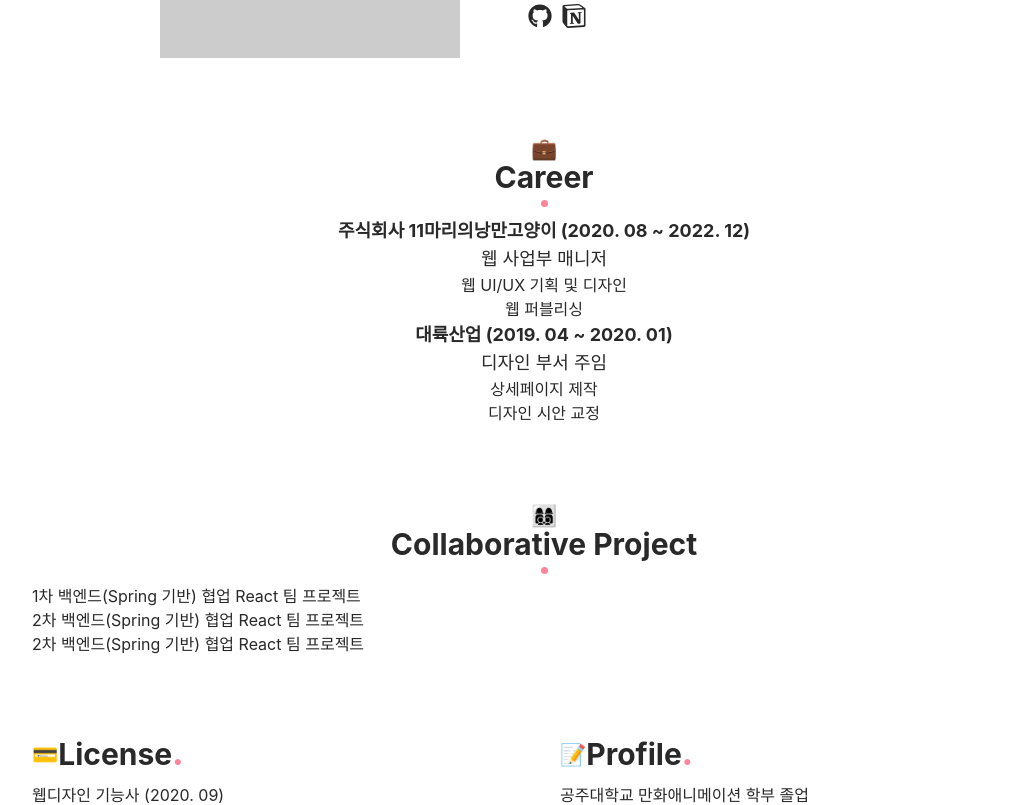
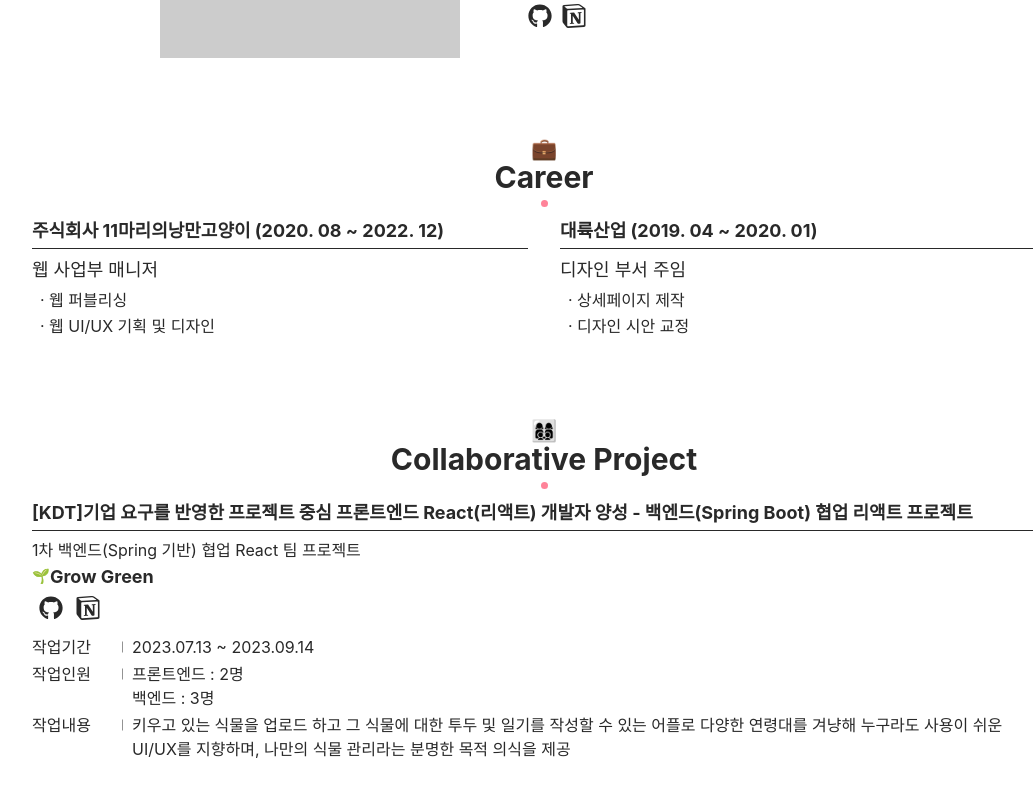
Before and after one commit to kimaydev/ayoung-portfolio, a Next.js app: page / in a window 1280 px wide. Shown: the part 1120-1925 px from the top of the page, without its empty margins (96-1129 px from the left). Built offline with nearby package versions, Linux system fonts and the light colour scheme; a web font is replaced by a local one.

Commit message:
refactor: about 섹션 협업 프로젝트 스타일 수정

```diff
--- a/pages/index.tsx
+++ b/pages/index.tsx
@@ -94,44 +94,108 @@ export default function Home() {
             </li>
           </ul>
         </section>
-        <section className="text-center">
-          <h3 className="about-section-title text-3xl font-bold mb-2.5">
+        <section className="">
+          <h3 className="about-section-title text-3xl font-bold mb-2.5 text-center">
             <i className="block text-[0.7em] leading-none">💼</i>
             Career
           </h3>
-          <ul className="text-lg">
-            <li className="font-bold">
+          <div className="flex gap-x-8 items-start justify-between">
+            <ul className="text-lg w-1/2">
+              <li className="company-name">
                 주식회사 11마리의낭만고양이 (2020. 08 ~ 2022. 12)
               </li>
               <li>
                 <ol>
-                <li>웹 사업부 매니저</li>
-                <li className="text-base">웹 UI/UX 기획 및 디자인</li>
-                <li className="text-base">웹 퍼블리싱</li>
+                  <li className="mb-1">웹 사업부 매니저</li>
+                  <li className="ml-2 mb-0.5 text-base">· 웹 퍼블리싱</li>
+                  <li className="ml-2 mb-0.5 text-base">
+                    · 웹 UI/UX 기획 및 디자인
+                  </li>
                 </ol>
               </li>
             </ul>
-          <ul className="text-lg">
-            <li className="font-bold">대륙산업 (2019. 04 ~ 2020. 01)</li>
+            <ul className="text-lg w-6/12">
+              <li className="company-name">대륙산업 (2019. 04 ~ 2020. 01)</li>
               <li>
                 <ol>
-                <li>디자인 부서 주임</li>
-                <li className="text-base">상세페이지 제작</li>
-                <li className="text-base">디자인 시안 교정</li>
+                  <li className="mb-1">디자인 부서 주임</li>
+                  <li className="ml-2 mb-0.5 text-base">· 상세페이지 제작</li>
+                  <li className="ml-2 mb-0.5 text-base">· 디자인 시안 교정</li>
                 </ol>
               </li>
             </ul>
+          </div>
         </section>
         <section className="">
           <h3 className="about-section-title text-3xl font-bold mb-2.5 text-center">
             <i className="block text-[0.7em] leading-none">👩‍👩‍👦‍👦</i>
             Collaborative Project
           </h3>
+          <div>
             <ul>
-            <li>1차 백엔드(Spring 기반) 협업 React 팀 프로젝트</li>
-            <li>2차 백엔드(Spring 기반) 협업 React 팀 프로젝트</li>
-            <li>2차 백엔드(Spring 기반) 협업 React 팀 프로젝트</li>
+              <li className="company-name">
+                <h4 className="text-lg">
+                  [KDT]기업 요구를 반영한 프로젝트 중심 프론트엔드 React(리액트)
+                  개발자 양성 - 백엔드(Spring Boot) 협업 리액트 프로젝트
+                </h4>
+              </li>
+              <li>
+                <ol className="project-list">
+                  <li>
+                    <h5 className="">
+                      1차 백엔드(Spring 기반) 협업 React 팀 프로젝트
+                      <span className="block text-lg font-bold">
+                        <i className="text-[0.8em] align-[2px]">🌱</i>Grow Green
+                      </span>
+                    </h5>
+                  </li>
+                  <li className="flex items-center gap-x-0.5 mb-2.5">
+                    <Link
+                      href="https://github.com/kimaydev/growgreen"
+                      target="_blank"
+                      className="link-button"
+                    >
+                      <i className="text-2xl leading-none">
+                        <FaGithub />
+                      </i>
+                      <span>깃허브 보러가기</span>
+                    </Link>
+                    <Link
+                      href="https://kimaydev.notion.site/1-TodoList-Grow-Green-636f36c85f604fcc9d78693527240fd8?pvs=4"
+                      target="_blank"
+                      className="link-button"
+                    >
+                      <i className="text-2xl leading-none">
+                        <SiNotion />
+                      </i>
+                      <span>노션 보러가기</span>
+                    </Link>
+                  </li>
+                  <li className="list-wrap">
+                    <span>작업기간</span>
+                    <p>2023.07.13 ~ 2023.09.14</p>
+                  </li>
+                  <li className="list-wrap">
+                    <span>작업인원</span>
+                    <p>
+                      프론트엔드 : 2명
+                      <br />
+                      백엔드 : 3명
+                    </p>
+                  </li>
+                  <li className="list-wrap">
+                    <span>작업내용</span>
+                    <p className="break-keep">
+                      키우고 있는 식물을 업로드 하고 그 식물에 대한 투두 및
+                      일기를 작성할 수 있는 어플로 다양한 연령대를 겨냥해
+                      누구라도 사용이 쉬운 UI/UX를 지향하며, 나만의 식물
+                      관리라는 분명한 목적 의식을 제공
+                    </p>
+                  </li>
+                </ol>
+              </li>
             </ul>
+          </div>
         </section>
         <section className="flex items-start justify-between gap-x-8">
           <div className="w-1/2">
--- a/styles/globals.scss
+++ b/styles/globals.scss
@@ -13,6 +13,7 @@
   --main-colorB: #75e1c2;
   --sub-colorA: #ff8399;
   --font-colorA: #292929;
+  --font-colorB: rgba(41, 41, 41, 0.5);
   --white-colorA: rgba(255, 255, 255, 0.8);
 }
 // 블럭 색상 커스텀
@@ -68,6 +69,38 @@ body {
     // background: pink;
   }
 }
+// 호버 링크 버튼
+.link-button {
+  display: flex;
+  align-items: center;
+  background: #fff;
+  padding: 5px 10px 5px 7px;
+  border-radius: 50px;
+  overflow: hidden;
+  max-width: 35px;
+  & > i {
+    transition: 0.3s ease-in-out;
+  }
+  & > span {
+    font-size: 0.9em;
+    margin-left: 5px;
+    white-space: nowrap;
+    opacity: 0;
+    transition: 0.3s ease-in-out;
+  }
+  &:hover {
+    background: var(--font-colorA);
+    max-width: 150px;
+    & > i {
+      color: #fff;
+    }
+    & > span {
+      color: #fff;
+      opacity: 1;
+    }
+  }
+  transition: 0.3s ease-in-out;
+}
 // main
 .main-section-wrap {
   min-height: 50.875rem;
@@ -79,6 +112,48 @@ body {
     margin-bottom: 5rem;
     &:last-of-type {
       margin-bottom: 0;
+    }
+    .company-name {
+      position: relative;
+      font-weight: 700;
+      padding-bottom: 3px;
+      margin-bottom: 7px;
+      border-bottom: 0.5px solid var(--font-colorA);
+    }
+    .project-list {
+      margin-bottom: 10px;
+      padding-bottom: 10px;
+      border-bottom: 0.05rem dashed var(--main-colorA);
+      &:last-of-type {
+        border-bottom: 0;
+      }
+      .list-wrap {
+        display: flex;
+        align-items: flex-start;
+        margin-bottom: 3px;
+        &:last-of-type {
+          margin-bottom: 0;
+        }
+        & > span {
+          position: relative;
+          width: 100px;
+          &::after {
+            content: '';
+            position: absolute;
+            top: 50%;
+            right: 10px;
+            -webkit-transform: translateY(-50%);
+            -ms-transform: translateY(-50%);
+            transform: translateY(-50%);
+            width: 0.5px;
+            height: 11px;
+            background: var(--font-colorB);
+          }
+        }
+        & > p {
+          width: calc(100% - 100px);
+        }
+      }
     }
   }
 }
--- a/tailwind.config.ts
+++ b/tailwind.config.ts
@@ -27,6 +27,7 @@ const config: Config = {
         'main-colorB': 'var(--main-colorB)',
         'sub-colorA': 'var(--sub-colorA)',
         'font-colorA': 'var(--font-colorA)',
+        'font-colorB': 'var(--font-colorB)',
         'white-colorA': 'var(--white-colorA)',
       },
     },
```
Lines whose indentation alone changed are shown as unchanged.
